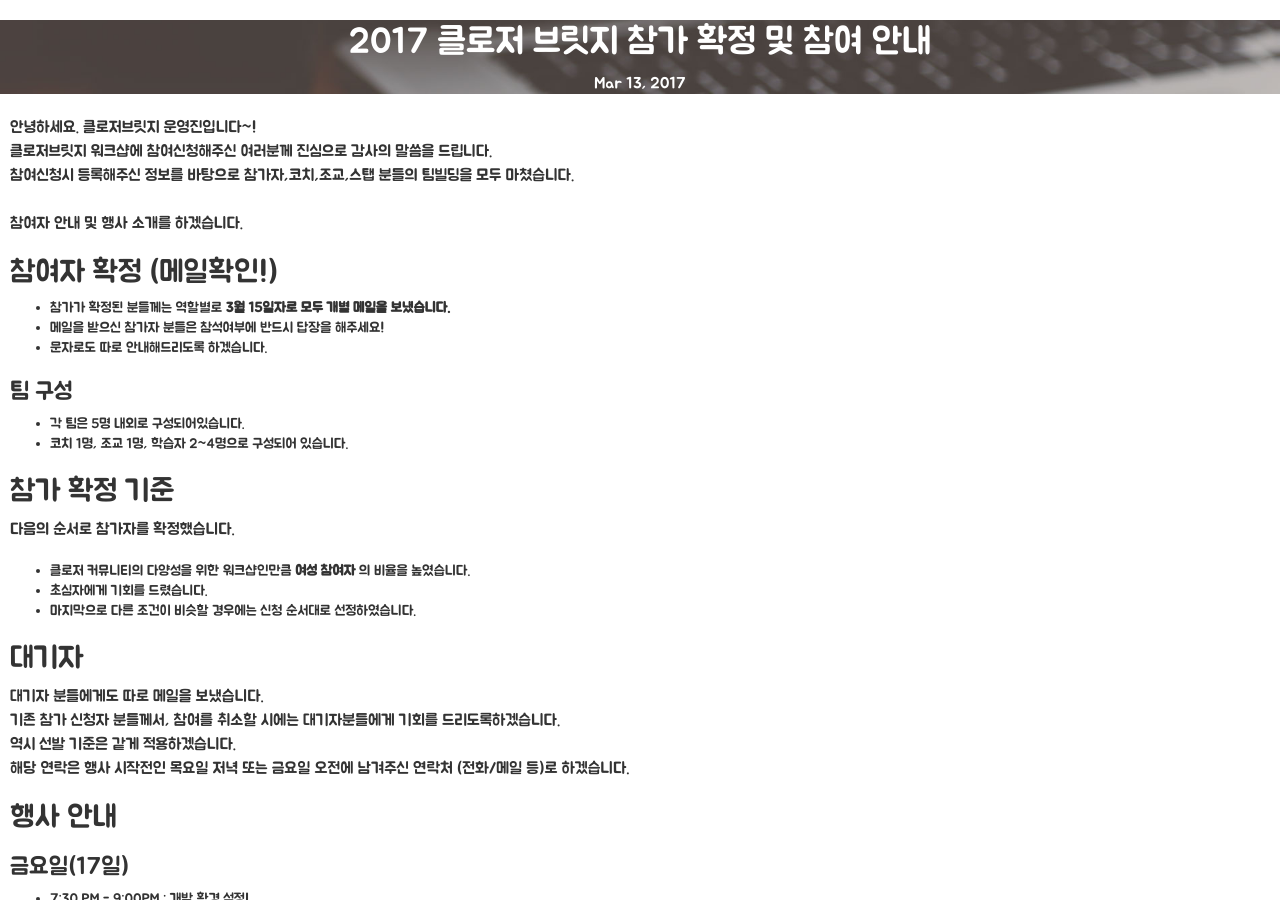
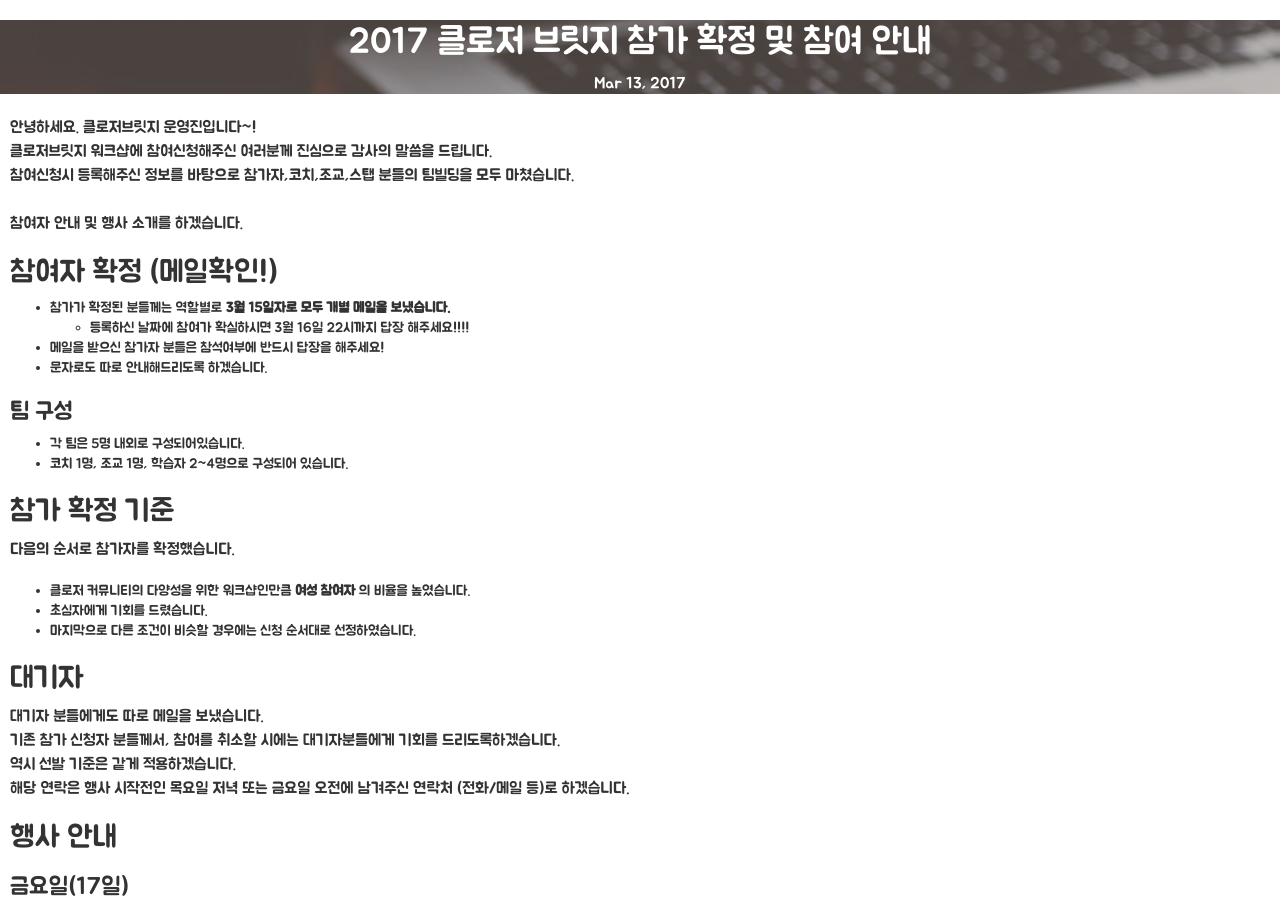
Before and after one commit to ClojureBridgeSeoul/ClojureBridgeSeoul.github.io, a Jekyll site: the page built from _posts/2017-03-14-notice.md, in a window 1280 px wide and 900 px high. Built offline with Jekyll 4.4.1, drawn with Linux system fonts in a browser that asks for light colours.

Commit message:
Update 2017-03-14-notice.md

```diff
--- a/_posts/2017-03-14-notice.md
+++ b/_posts/2017-03-14-notice.md
@@ -13,6 +13,7 @@ date:   2017-03-13 15:08:33
 ## 참여자 확정 (메일확인!)
 
 - 참가가 확정된 분들께는 역할별로 **3월 15일자로 모두 개별 메일을 보냈습니다.**
+  - 등록하신 날짜에 참여가 확실하시면 3월 16일 22시까지 답장 해주세요!!!!
 - 메일을 받으신 참가자 분들은 참석여부에 반드시 답장을 해주세요!
 - 문자로도 따로 안내해드리도록 하겠습니다.
 
```
